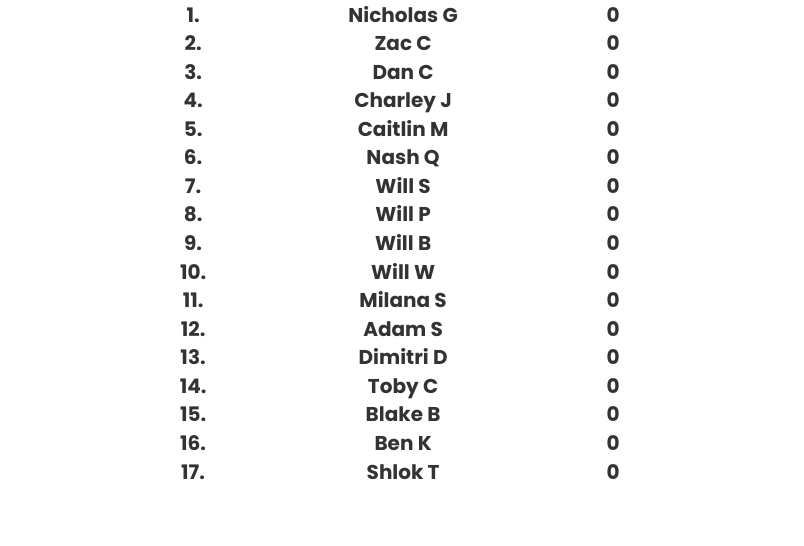
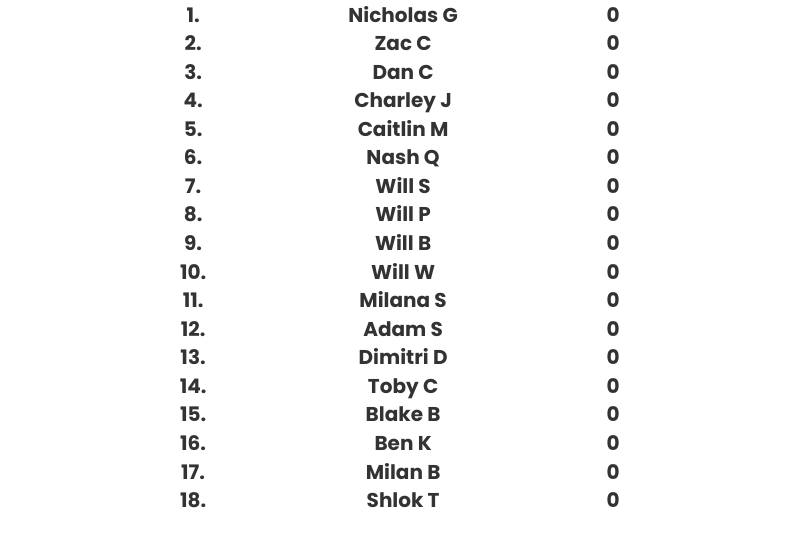
Before and after one commit to yr7gangup/year7gangup, a plain HTML site: page leaderboard.html in a window 1280 px wide. Shown: the part 440-986 px from the top of the page, without its empty margins (237-1041 px from the left). Drawn offline with nearby package versions, Linux system fonts and the light colour scheme.

Commit message:
Update leaderboard.html

```diff
--- a/leaderboard.html
+++ b/leaderboard.html
@@ -62,6 +62,8 @@
             16.
             <br>
             17.
+            <br>
+            18.
         </p>
     </div>
     <div class="pfp2">
@@ -97,6 +99,8 @@
             Blake B
             <br>
             Ben K
+            <br>
+            Milan B
             <br>
             Shlok T
         </p>
@@ -137,6 +141,8 @@
             <Br>
             0
             <Br>
+            0
+            <br>
         </p>
         </div>
         </div>
```
